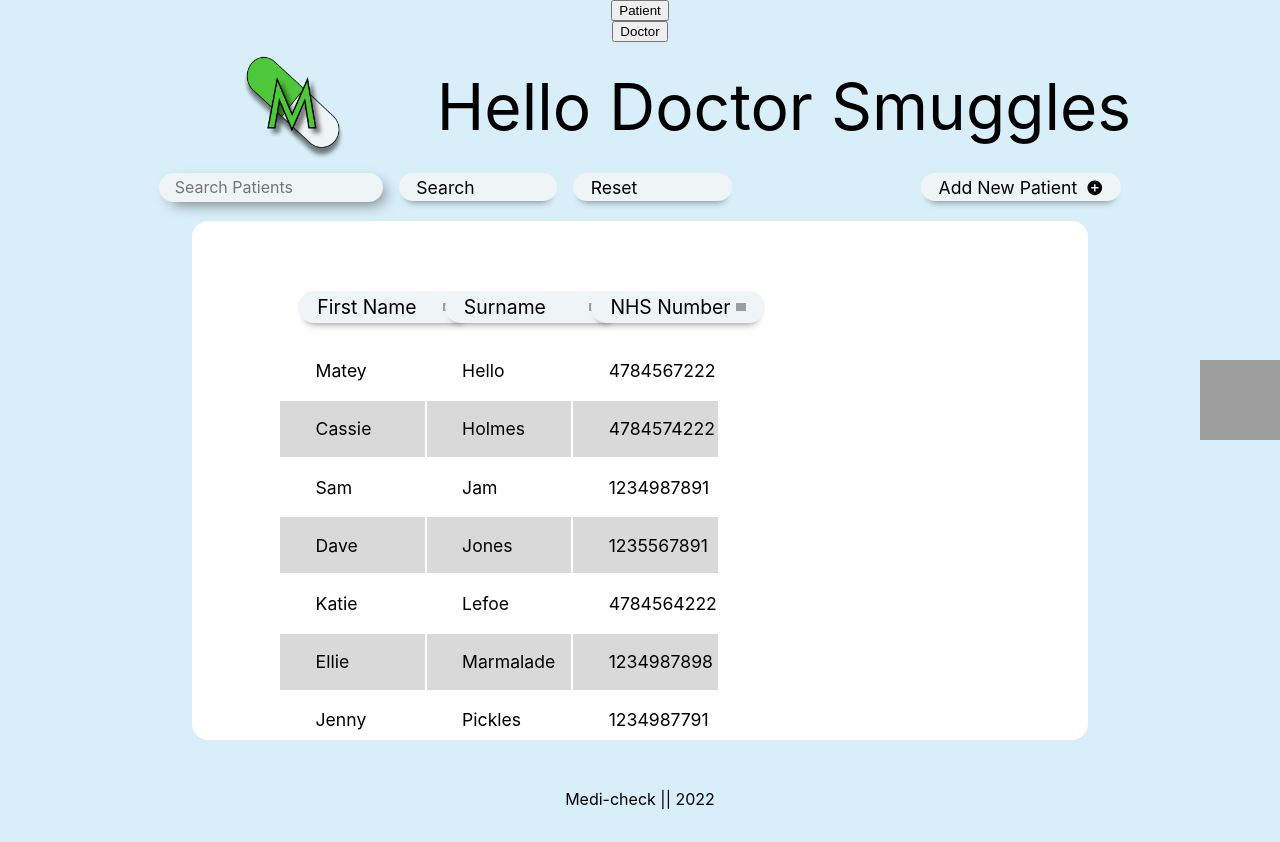
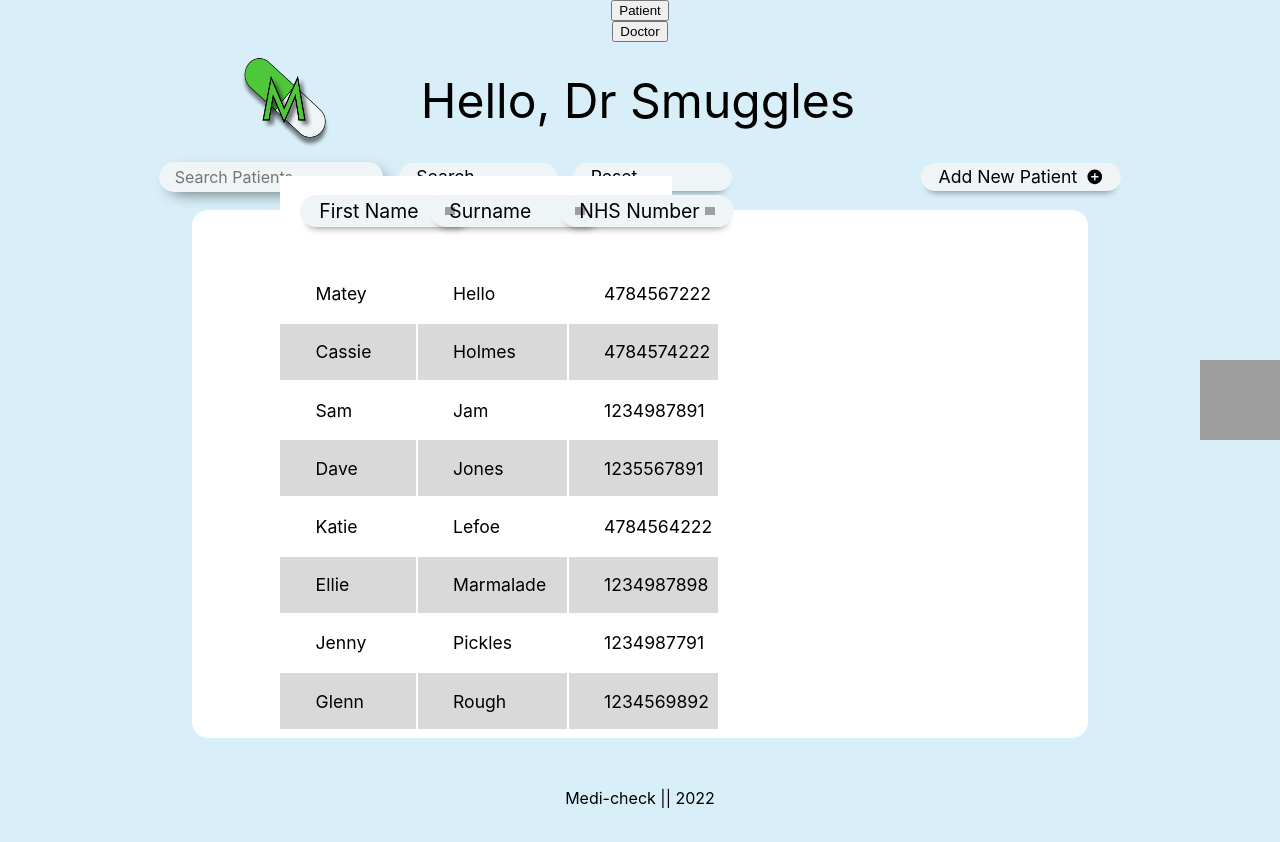
Before and after one commit to SchoolOfCode/final-project_front-end-five-guys, a React (Create React App) app in the folder medi-check/: page / in a window 1280 px wide. Both pictures are taken after a click on the button "Doctor". Built offline with nearby package versions, Linux system fonts and the light colour scheme; grey boxes are pictures that could not be loaded.

Commit message:
added favicon, resized header, working on fixing sort bars

```diff
--- a/medi-check/public/index.html
+++ b/medi-check/public/index.html
@@ -2,11 +2,7 @@
 <html lang="en">
   <head>
     <meta charset="utf-8" />
-    <link
-      id="icon"
-      rel="icon"
-      href="https://images.emojiterra.com/google/noto-emoji/v2.034/512px/1f48a.png"
-    />
+    <link id="icon" rel="icon" src="./medi-check.png" />
     <!-- <link rel="icon" href="%PUBLIC_URL%/favicon.ico" /> -->
     <meta name="viewport" content="width=device-width, initial-scale=1" />
     <meta name="theme-color" content="#000000" />
--- a/medi-check/src/Components/Doctor/DoctorHeader/header.css
+++ b/medi-check/src/Components/Doctor/DoctorHeader/header.css
@@ -9,11 +9,11 @@
 .doctor-title {
   font-family: Inter, sans-serif;
   font-weight: 400;
-    font-size: 4em;
+  font-size: 3em;
 }
 .app-logo {
   /* height: 30%; */
   /* transform: scale(30%); */
-    height: 8em;
-    width: 8em;
+  height: 7em;
+  width: 7em;
 }
--- a/medi-check/src/Components/Doctor/DoctorHeader/index.js
+++ b/medi-check/src/Components/Doctor/DoctorHeader/index.js
@@ -2,10 +2,10 @@ import "./header.css";
 import logo from "../../../Assets/medi-check.png";
 
 export default function Header({ name }) {
-    return (
-        <div className="doctor-header">
-            <img className="app-logo" src={logo} alt="medi-check logo" />
-            <h1 className="doctor-title">Hello Doctor {name}</h1>
-        </div>
-    );
+  return (
+    <div className="doctor-header">
+      <img className="app-logo" src={logo} alt="medi-check logo" />
+      <h1 className="doctor-title">Hello, Dr {name}</h1>
+    </div>
+  );
 }
--- a/medi-check/src/Components/Doctor/PatientList/index.css
+++ b/medi-check/src/Components/Doctor/PatientList/index.css
@@ -51,8 +51,14 @@
   padding: 1em 1em;
   max-width: 10vw;
 }
-.patient-table th {
-  position: sticky;
+.patient-table thead {
+  position: fixed;
+  margin-top: -5em;
+  background-color: #ffffff;
+}
+
+.patient-table tr:first-child {
+  top: 10em;
 }
 
 .patient-table td {
```
Also changed, not shown: medi-check/src/Components/Doctor/PatientList/index.js (+5 -21 lines), 1 other file (tests, documents, lock files or other folders). Lines whose indentation alone changed are shown as unchanged.
